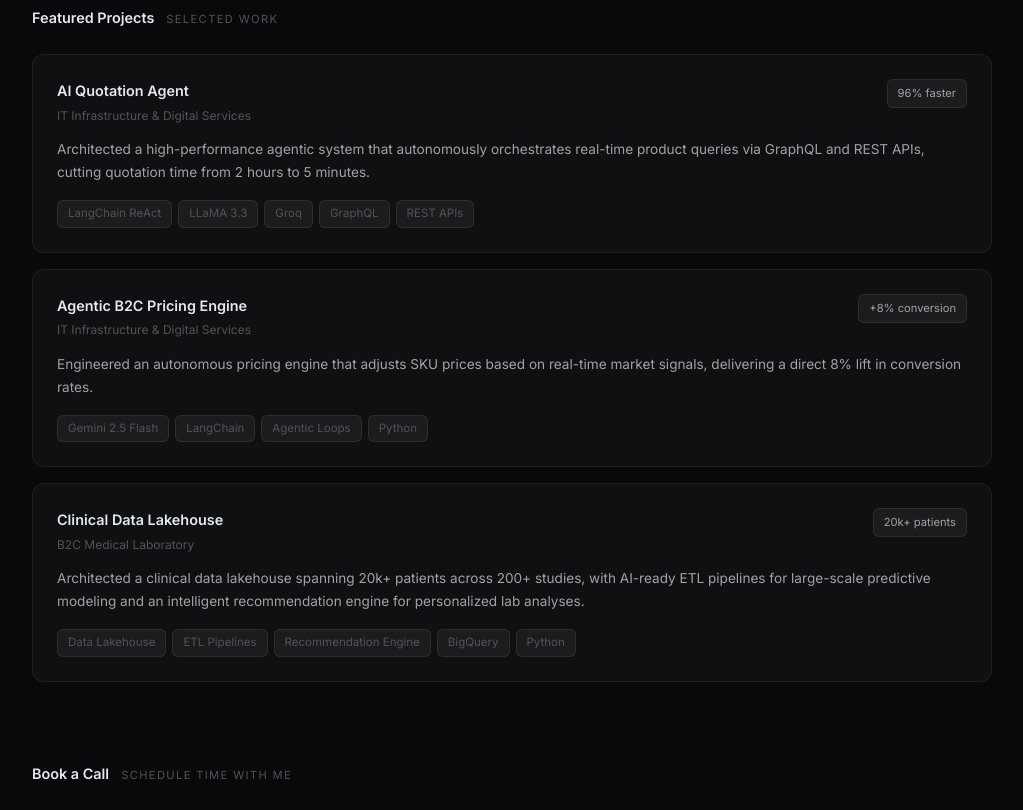
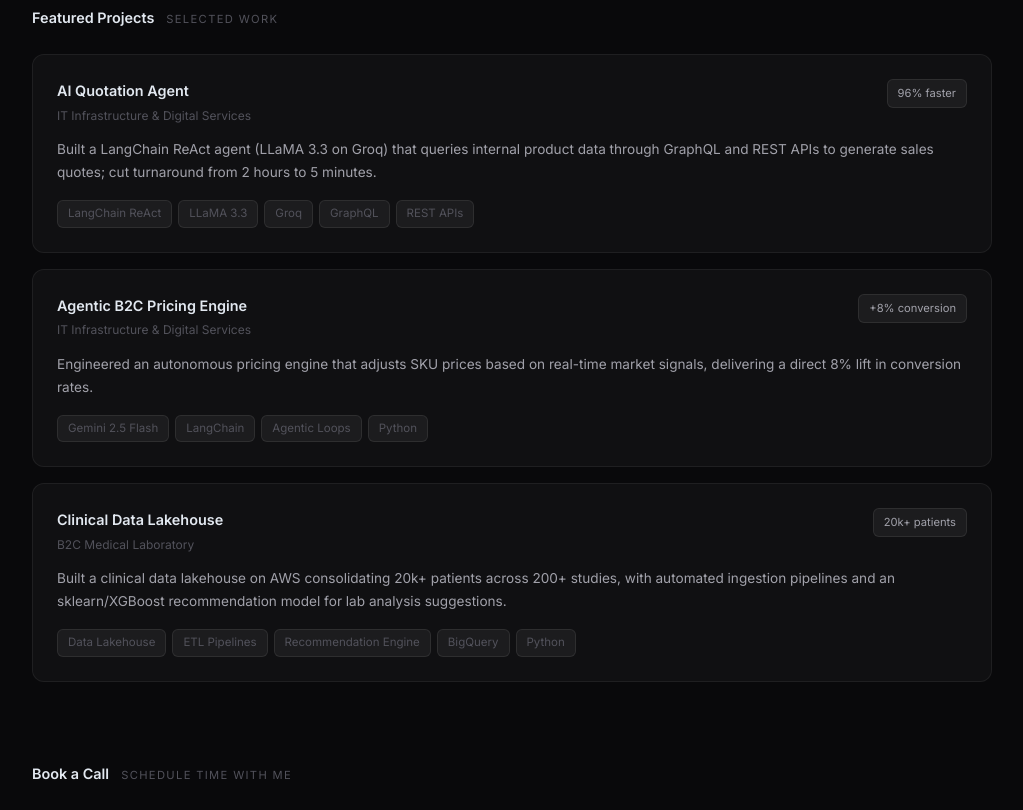
Before and after one commit to geraldine-agents/agent-webpage, a Next.js app: page / in a window 1280 px wide. Shown: the part 380-1190 px from the top of the page, without its empty margins (128-1151 px from the left). Built offline with nearby package versions, Linux system fonts and the light colour scheme; no server answers.

Commit message:
edited project descriptions

```diff
--- a/app/page.tsx
+++ b/app/page.tsx
@@ -96,7 +96,7 @@ export default function Home() {
               </span>
             </div>
             <p className="text-[0.85rem] text-[#a1a1aa] leading-[1.7] mb-4">
-              Architected a high-performance agentic system that autonomously orchestrates real-time product queries via GraphQL and REST APIs, cutting quotation time from 2 hours to 5 minutes.
+              Built a LangChain ReAct agent (LLaMA 3.3 on Groq) that queries internal product data through GraphQL and REST APIs to generate sales quotes; cut turnaround from 2 hours to 5 minutes.
             </p>
             <div className="flex flex-wrap gap-1.5">
               {["LangChain ReAct", "LLaMA 3.3", "Groq", "GraphQL", "REST APIs"].map((t) => (
@@ -138,7 +138,7 @@ export default function Home() {
               </span>
             </div>
             <p className="text-[0.85rem] text-[#a1a1aa] leading-[1.7] mb-4">
-              Architected a clinical data lakehouse spanning 20k+ patients across 200+ studies, with AI-ready ETL pipelines for large-scale predictive modeling and an intelligent recommendation engine for personalized lab analyses.
+              Built a clinical data lakehouse on AWS consolidating 20k+ patients across 200+ studies, with automated ingestion pipelines and an sklearn/XGBoost recommendation model for lab analysis suggestions.
             </p>
             <div className="flex flex-wrap gap-1.5">
               {["Data Lakehouse", "ETL Pipelines", "Recommendation Engine", "BigQuery", "Python"].map((t) => (
```
